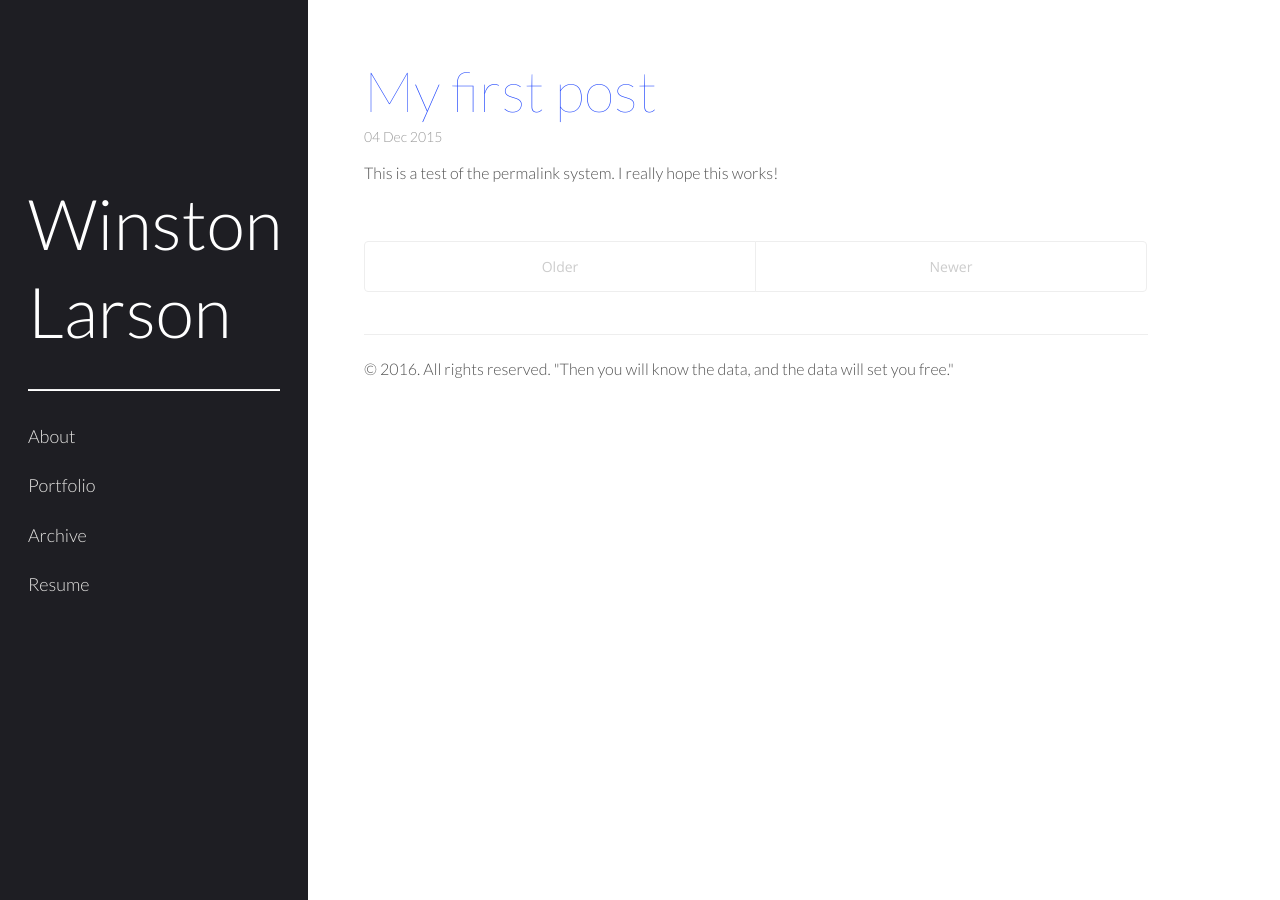
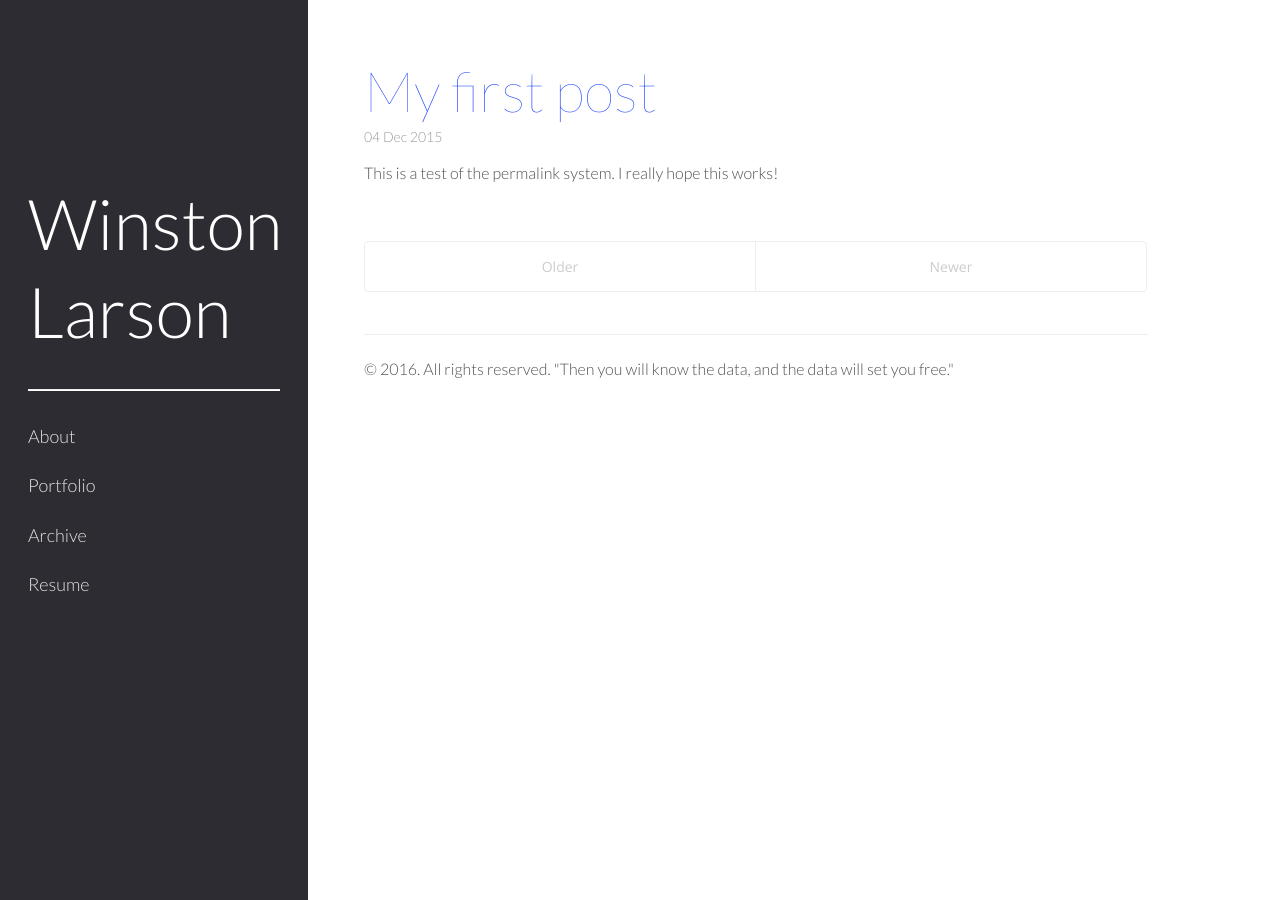
Before and after one commit to winstonlarson/old_website, a Jekyll site: the page built from index.html, in a window 1280 px wide. Built offline with Jekyll 4.4.1, drawn with Linux system fonts in a browser that asks for light colours; some web fonts are replaced; the list of posts is cut into pages by our own code.

Commit message:
sidebar color

```diff
--- a/public/css/hyde.css
+++ b/public/css/hyde.css
@@ -59,7 +59,7 @@ html {
   text-align: left;
   padding: 2rem 1rem;
   color: rgba(255,255,255,.5);
-  background-color: #1E1E23;
+  background-color: #2C2C32;
 }
 @media (min-width: 48em) {
   .sidebar {
```
